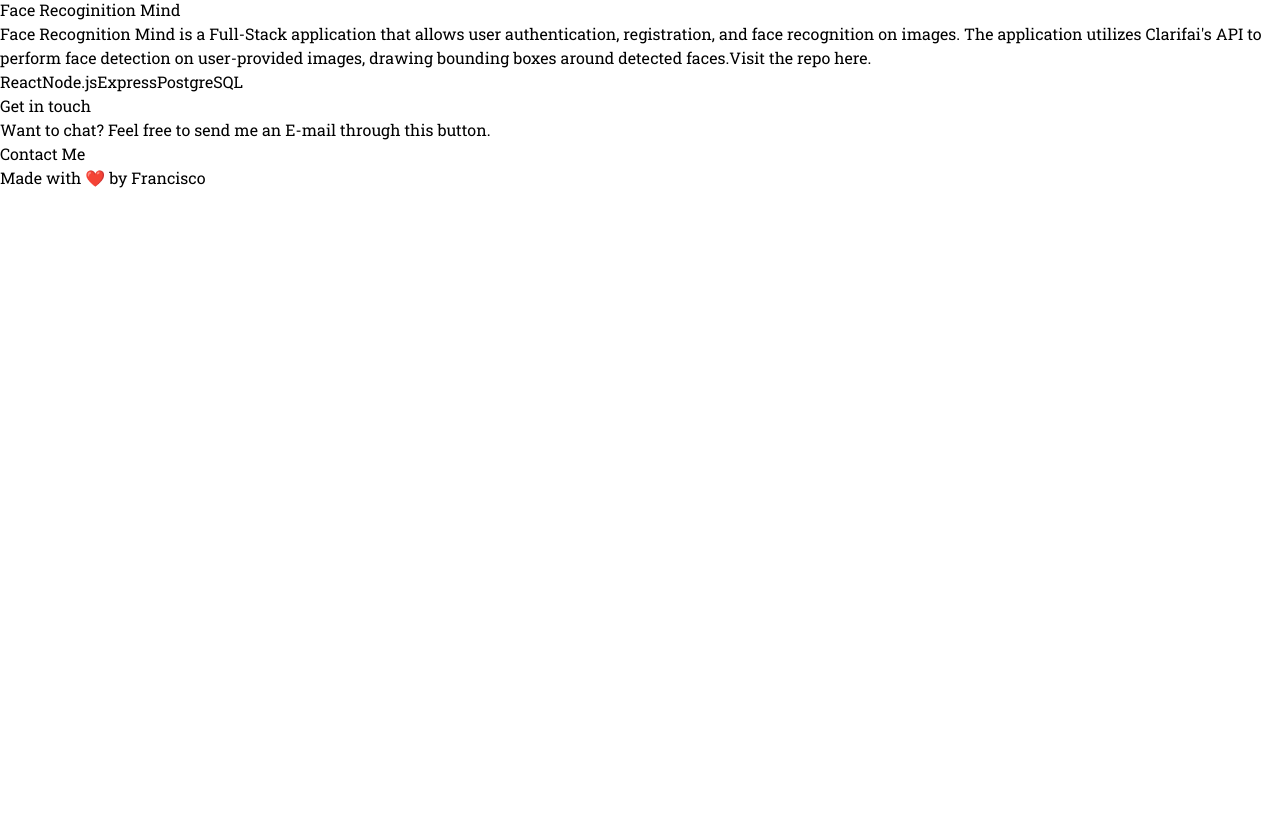
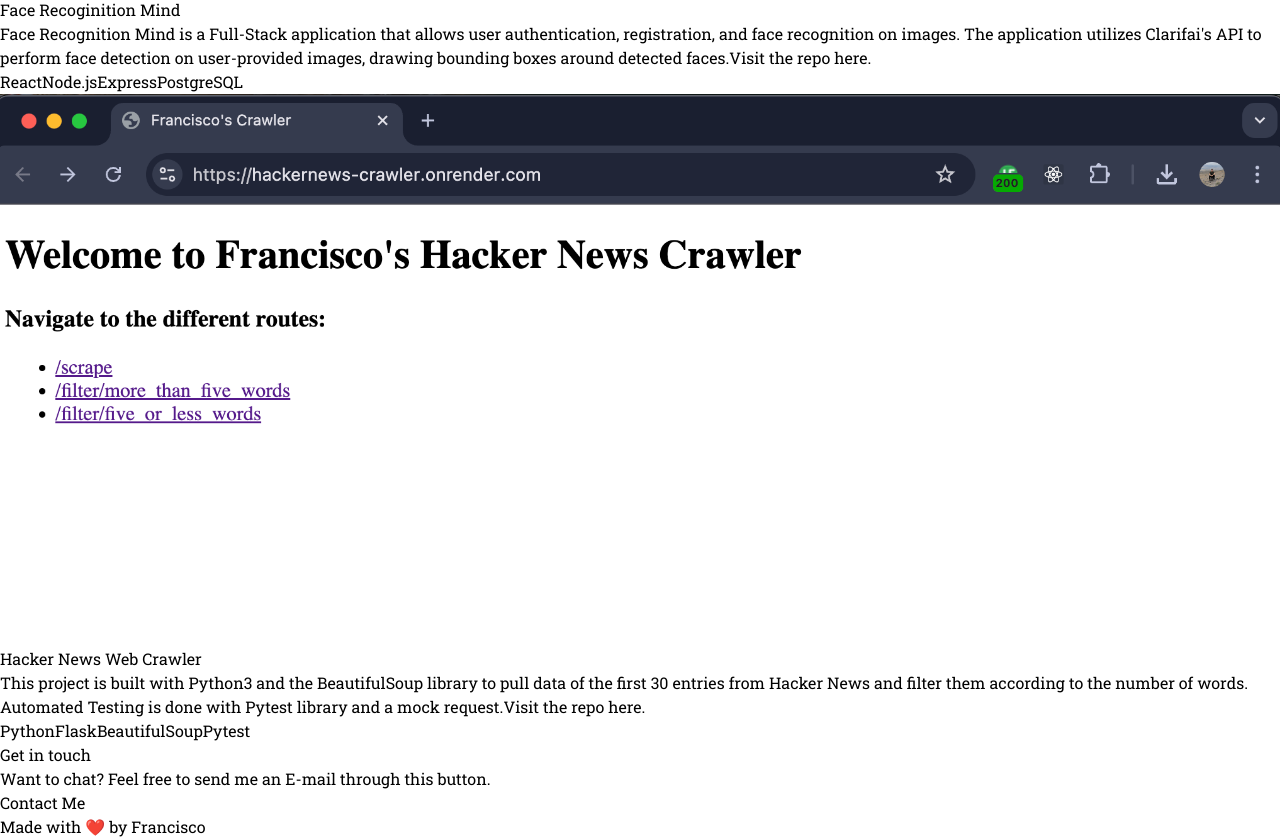
Before and after one commit to fran14cruz/fran-portfolio, a React (Vite) app: page / in a window 1280 px wide. Shown: the part 2518-3357 px from the top of the page. Before the commit the page ends 2708 px from the top, so only its background shows below. Built offline with nearby package versions, Linux system fonts and the light colour scheme; a web font is replaced by a local one.

Commit message:
Adding hacker crawler project

```diff
--- a/src/components/Projects.jsx
+++ b/src/components/Projects.jsx
@@ -2,6 +2,7 @@
 import ScrollReveal from './ScrollReveal';
 import facerecognition from '/face-recognition.png';
 import randomfriends from '/random-friends.png';
+import hackernewscrawler from '/hackernewscrawler.png';
 
 const projectsData = [
   {
@@ -19,6 +20,14 @@
     technologies: ["React", "Node.js", "Express", "PostgreSQL"],
     repo: "https://github.com/fran14cruz/face-recognition-mind",
     url: "https://face-recognition-mind.vercel.app/"
+  },
+  {
+    image: hackernewscrawler,
+    title: "Hacker News Web Crawler",
+    description: "This project is built with Python3 and the BeautifulSoup library to pull data of the first 30 entries from Hacker News and filter them according to the number of words. Automated Testing is done with Pytest library and a mock request.",
+    technologies: ["Python", "Flask", "BeautifulSoup", "Pytest"],
+    repo: "https://github.com/fran14cruz/hackernews-crawler",
+    url: "https://hackernews-crawler.onrender.com/"
   }
 ]
 
```
Also changed, not shown: public/hackernewscrawler.png (added).
